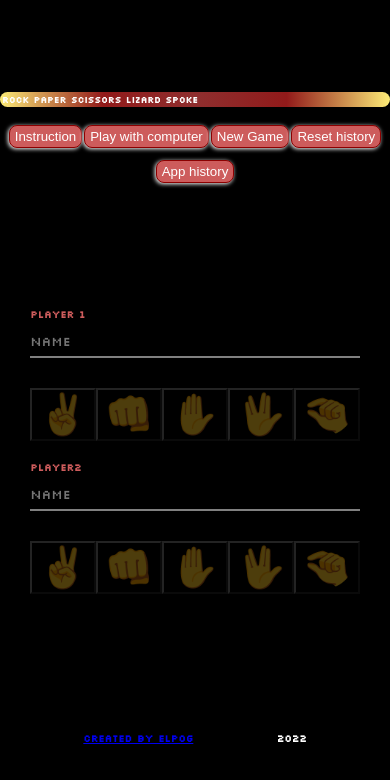
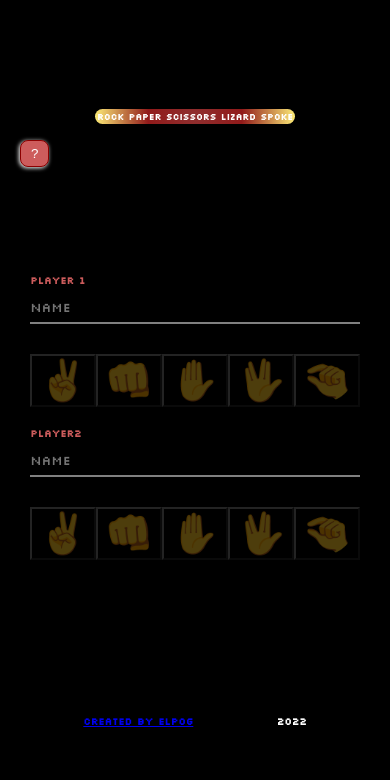
Before and after one commit to eLPog/RPS, a React (Create React App) app: page / in a window 390 px wide. Shown: the top 780 px of the page. Built offline with nearby package versions, Linux system fonts and the light colour scheme.

Commit message:
hamburger menu as component created and shows only below 576px

```diff
--- a/src/App.js
+++ b/src/App.js
@@ -9,6 +9,7 @@ import { SelectWall } from './components/SelectWall/SelectWall';
 import { Footer } from './components/Footer/Footer';
 import { Header } from './components/Header/Header';
 import { Instruction } from './components/Instruction/Instruction';
+import { HamburgerMenu } from './components/HamburgerMenu/HamburgerMenu';
 
 function App() {
   const [player1Name, setPlayer1Name] = useState(null);
@@ -139,7 +140,16 @@ function App() {
 
   return (
     <>
+      <HamburgerMenu
+        deleteNames={deletePlayersNames}
+        resetHistory={resetHistory}
+        namesAdded={namesAdded}
+        playAgainstComputer={playAgainstComputer}
+        playWithComputer={playWithComputer}
+        roundFinished={roundFinished}
 
+      />
+      <div className="mainAppContainer">
         <Header
           deleteNames={deletePlayersNames}
           resetHistory={resetHistory}
@@ -181,6 +191,7 @@ function App() {
           ) : null}
         </main>
         <Footer />
+      </div>
     </>
   );
 }
--- a/src/components/AppHistory/Main/AppHistory.css
+++ b/src/components/AppHistory/Main/AppHistory.css
@@ -1,3 +1,9 @@
+.timeline__container {
+    display: flex;
+    flex-direction: column;
+    justify-content: center;
+    align-items: center;
+}
 .timeline {
     margin: 0 auto;
     max-width: 750px;
@@ -43,3 +49,6 @@
 .timelineComponent:nth-child(7), .timelineComponent:nth-child(9) {
     animation: showElement 4000ms ease-in;
 }
+.buttom__bottom {
+    margin-bottom: 2rem;
+}
--- a/src/components/AppHistory/Main/AppHistory.js
+++ b/src/components/AppHistory/Main/AppHistory.js
@@ -7,6 +7,7 @@ import { LeftSide } from '../LeftSide/LeftSide';
 export function AppHistory() {
   return (
     <>
+      <div className="timeline__container">
         <div className="timeline">
           <RightSide
             date="August 2022"
@@ -26,10 +27,11 @@ export function AppHistory() {
             This increased the attractiveness of the game, from now on each character beats two others."
           />
         </div>
-      <div>
+        <div className="button__bottom">
           <Link to="/">
-          <Button text="Home" />
+            <Button text="Home" customStyle="buttom__bottom" />
           </Link>
+        </div>
       </div>
     </>
   );
--- /dev/null
+++ b/src/components/HamburgerMenu/HamburgerMenu.css
@@ -0,0 +1,41 @@
+.link__container {
+    width: 100%;
+}
+.hamburger__menu__button {
+    width:100%;
+}
+.hamburger__button {
+    position: fixed;
+    left:2rem;
+    top:13rem;
+    transition:all 500ms 200ms ease-in;
+}
+.hamburger__menu {
+    padding: 0 1rem 2rem 1rem;
+    backdrop-filter: blur(10px);
+    display: flex;
+    flex-direction: column;
+    justify-content: center;
+    align-items: center;
+    /*border:1px solid yellow;*/
+    border-radius: 50%;
+    position: fixed;
+    left:0;
+    top:13rem;
+    z-index: 10;
+    width:10rem;
+    transform: translateX(-16rem);
+    transition:all 500ms 200ms ease-in;
+}
+
+.hamburger__menu--active {
+    transform:translateX(0);
+}
+.hamburger__button--active {
+    transform: translateX(10rem);
+}
+@media only screen and (min-width: 576px) {
+    .hamburger__menu, .hamburger__button {
+        display:none;
+    }
+}
--- /dev/null
+++ b/src/components/HamburgerMenu/HamburgerMenu.js
@@ -0,0 +1,41 @@
+import './HamburgerMenu.css';
+import { useState } from 'react';
+import { Link } from 'react-router-dom';
+import { Button } from '../commons/Button/Button';
+
+export function HamburgerMenu(props) {
+  const [hamburgerMenuActive, setHamburgerMenuActive] = useState(false);
+  const menuHandler = () => {
+    hamburgerMenuActive ? setHamburgerMenuActive(false) : setHamburgerMenuActive(true);
+  };
+  return (
+    <>
+      <Button
+        text="?"
+        onClick={menuHandler}
+        customStyle={`hamburger__button ${(hamburgerMenuActive && !props.roundFinished) ? 'hamburger__button--active' : ''}`}
+        disabled={props.roundFinished}
+      />
+      <div className={`hamburger__menu  ${(hamburgerMenuActive && !props.roundFinished) ? 'hamburger__menu--active' : ''}`}>
+        <Link to="/instruction" className="link__container">
+          <Button
+            text="Instruction"
+            disabled={props.roundFinished}
+            customStyle="hamburger__menu__button"
+          />
+        </Link>
+        <Button
+          text={!props.playAgainstComputer ? 'Play with computer' : 'Play with human'}
+          customStyle="hamburger__menu__button"
+          onClick={props.playWithComputer}
+          disabled={props.roundFinished}
+        />
+        <Button text="New Game" onClick={props.deleteNames} disabled={props.roundFinished} customStyle="hamburger__menu__button" />
+        <Button text="Reset history" onClick={props.resetHistory} disabled={props.roundFinished} customStyle="hamburger__menu__button" />
+        <Link to="/versions" className="link__container">
+          <Button text="App history" disabled={props.roundFinished} customStyle="hamburger__menu__button" />
+        </Link>
+      </div>
+    </>
+  );
+}
--- a/src/components/Menu/Menu.css
+++ b/src/components/Menu/Menu.css
@@ -5,7 +5,6 @@
     flex-wrap: wrap;
     gap:2rem;
 }
-
 @media only screen and (max-width: 720px){
     .menu {
         gap:0.2rem;
@@ -14,3 +13,8 @@
         padding:0.3rem 0.5rem;
     }
 }
+@media only screen and (max-width: 576px) {
+    .menu {
+        display: none;
+    }
+}
--- a/src/components/Menu/Menu.js
+++ b/src/components/Menu/Menu.js
@@ -4,6 +4,7 @@ import { Button } from '../commons/Button/Button';
 
 export function Menu(props) {
   return (
+    <>
       <nav className="menu">
         <Link to="/instruction">
           <Button text="Instruction" disabled={props.roundFinished} />
@@ -19,6 +20,6 @@ export function Menu(props) {
           <Button text="App history" disabled={props.roundFinished} />
         </Link>
       </nav>
-
+    </>
   );
 }
--- a/src/components/commons/Button/Button.js
+++ b/src/components/commons/Button/Button.js
@@ -3,7 +3,8 @@ import './Button.css';
 export function Button(props) {
   return (
     <button
-      className={!props.style ? 'normalButton' : props.style.customStyle}
+      className={!props.customStyle ? 'normalButton' : `normalButton ${props.customStyle}`}
+      // className={props.customStyle ? `normalButton ${props.style}` : 'normalButton'}
       onClick={props.onClick}
       disabled={props.disabled}
     >
--- a/src/index.css
+++ b/src/index.css
@@ -10,10 +10,6 @@
 body {
     margin:0;
     padding:0;
-    /*display: flex;*/
-    /*flex-direction: column;*/
-    /*justify-content: center;*/
-    /*align-items: center;*/
     background-color: var(--first-bg-color);
     color:#ffffff;
     animation: showElement 1300ms ease-in;
@@ -21,6 +17,9 @@ body {
 
 }
 #root {
+
+}
+.mainAppContainer {
     display: flex;
     flex-direction: column;
     justify-content: space-evenly;
```
Lines whose indentation alone changed are shown as unchanged.
